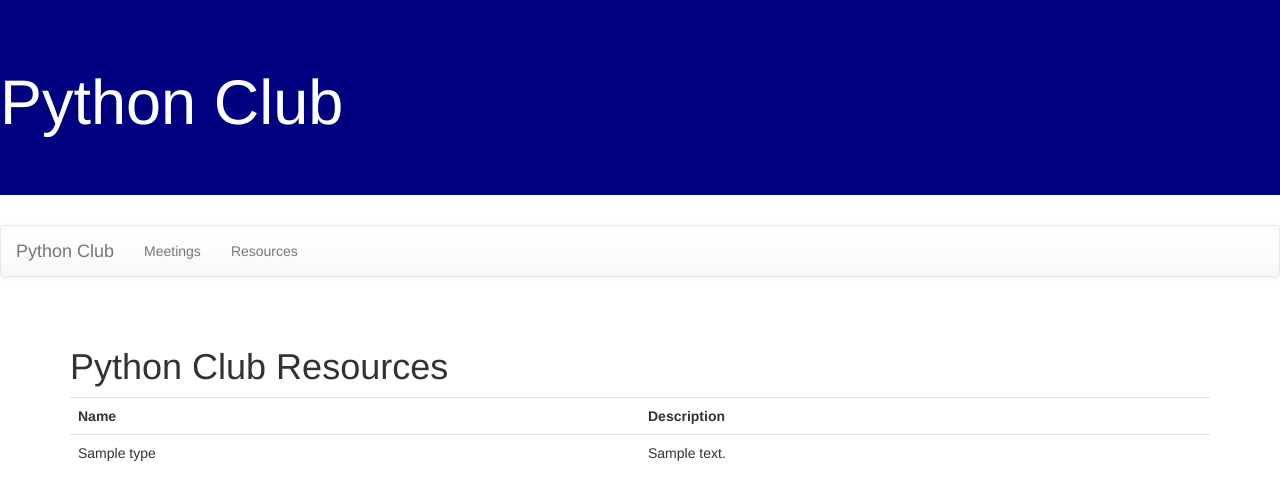
After one commit to Jenaleigh/pythonclub, a Django app: template pythonclubapp/templates/pythonclubapp/resource.html in a window 1280 px wide. The commit adds this page. Shown: the top 500 px of the page. Run offline with Django 3.2, Linux system fonts and the light colour scheme; the template is opened without the code that fills it: most values are stand-ins (such as "Sample title", 1, 10 or a date in 2020); some libraries are stand-ins or nearby versions.

Commit message:
Created views, registered urls, and created html templates for ResourceType and Resources

```diff
--- a/pythonclub/urls.py
+++ b/pythonclub/urls.py
@@ -19,4 +19,5 @@ from django.urls import path, include
 urlpatterns = [
     path('admin/', admin.site.urls),
     path('pythonclubapp/', include('pythonclubapp.urls')),
+
 ]
--- a/pythonclubapp/templates/base.html
+++ b/pythonclubapp/templates/base.html
@@ -19,6 +19,7 @@
                 </div>
                 <ul class="nav navbar-nav">
                     <li><a href="{% url 'meetings' %}">Meetings</a></li>
+                    <li><a href="{% url 'resources' %}">Resources</a></li>
 
                 </ul>
                 </div>
--- /dev/null
+++ b/pythonclubapp/templates/pythonclubapp/resource.html
@@ -0,0 +1,21 @@
+{% extends 'base.html' %}
+{% block content %}
+<h1>Python Club Resources</h1>
+<table class='table'>
+ <tr>
+     <th>Name</th>
+     <th>Description</th>
+ </tr>
+ {% for t in type_list %}
+   <tr>
+       <td>{{ t.typename }}</td>
+       <td>{{ t.typedescription }}</td>
+   </tr>
+
+ {% endfor %}
+
+
+</table>
+
+
+{% endblock %}
--- a/pythonclubapp/urls.py
+++ b/pythonclubapp/urls.py
@@ -4,4 +4,6 @@ from . import views
 urlpatterns = [
     path('', views.index, name='index'),
     path('getMeeting/', views.getMeeting, name='meetings'),
+    path('getResourceType/', views.getResourceType, name='resourcetypes'),
+    path('getResource/', views.getResource, name='resources')
 ]
```
Also changed, not shown: pythonclubapp/templates/pythonclubapp/resourcetype.html (added, +21 -0 lines), pythonclubapp/views.py (+8 -0 lines).
